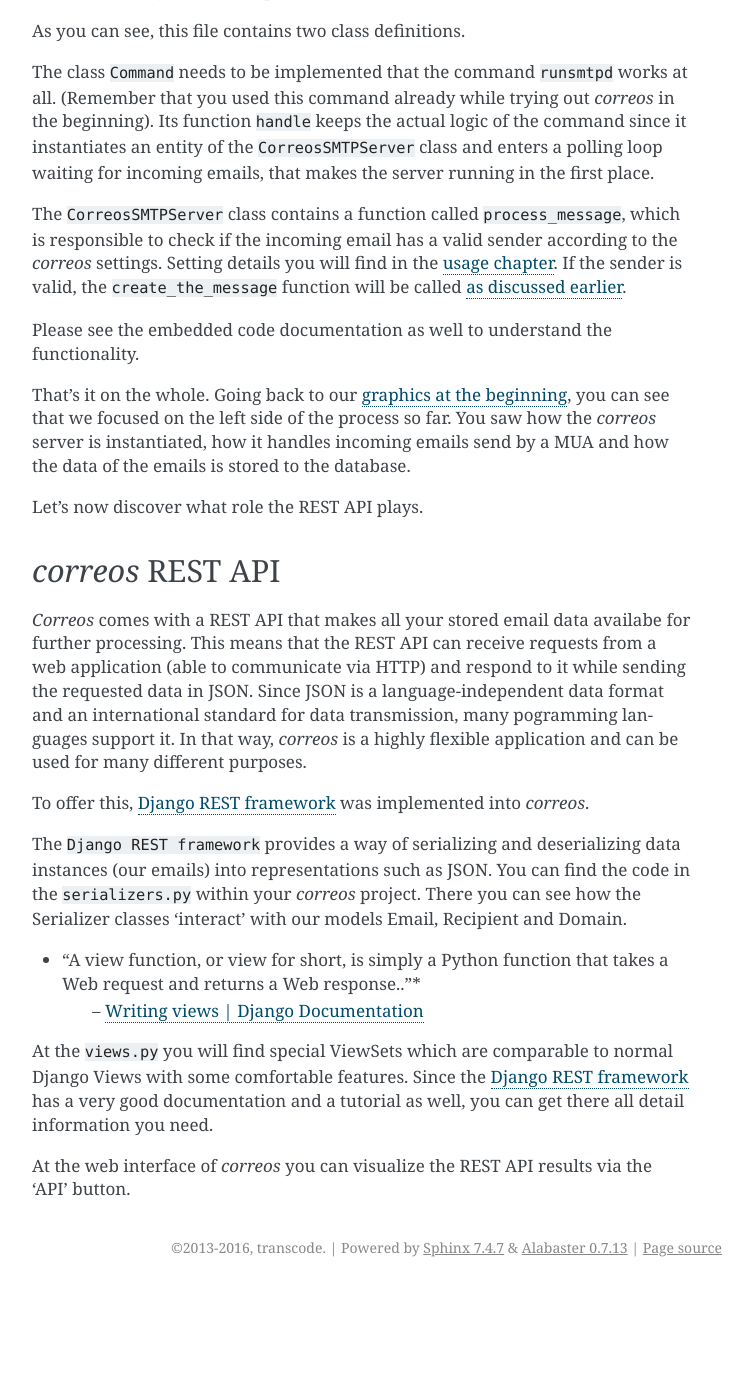
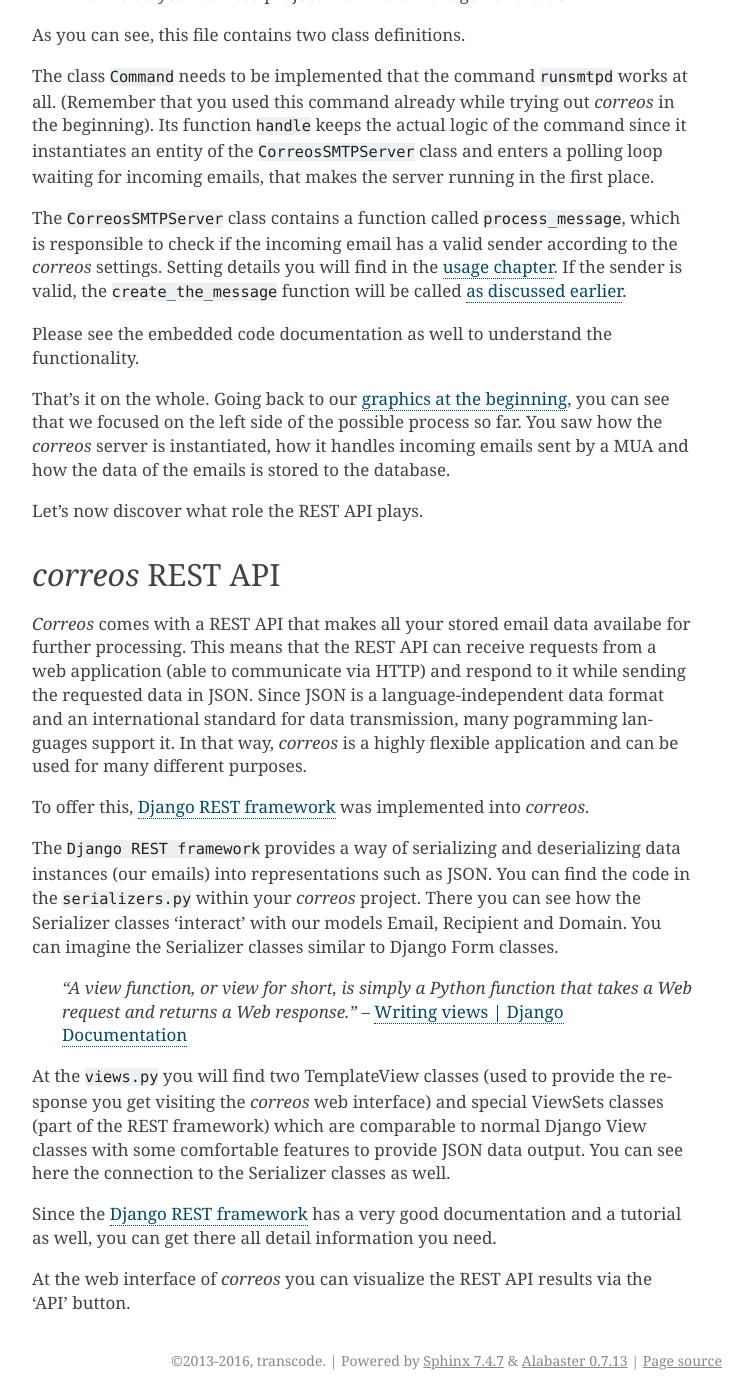
Before and after one commit to transcode-de/correos, a Sphinx documentation site: the page built from docs/source/tutorial.rst, in a window 1280 px wide and 1400 px high, scrolled down 3237 px. Shown: the whole window, without its empty margins (388-1141 px from the left). Built offline with Sphinx 7.4.7, drawn with Linux system fonts in a browser that asks for light colours; before the commit the page ends 4524 px from its top, so only the background shows below that; some of the changed text lies outside the part shown.

Commit message:
docs: Added some content and marked quotations

```diff
--- a/docs/source/tutorial.rst
+++ b/docs/source/tutorial.rst
@@ -126,7 +126,7 @@ linked above.
 models and database
 -------------------
 
-* "A model is the single, definitive source of information about your data. It contains the essential fields and behaviors of the data you’re storing. Generally, each model maps to a single database table."*
+    *"A model is the single, definitive source of information about your data. It contains the essential fields and behaviors of the data you’re storing. Generally, each model maps to a single database table."*
     -- `Models | Django Documentation <https://docs.djangoproject.com/en/1.9/topics/db/models/>`_
 
 If you navigate to your *correos* project and open the file ``models.py`` you
@@ -195,9 +195,9 @@ functionality.
 
 That's it on the whole. Going back to our
 :ref:`graphics at the beginning <correosgraphics>`, you can see that we
-focused on the left side of the process so far. You saw how the *correos*
-server is instantiated, how it handles incoming emails send by a MUA and how
-the data of the emails is stored to the database.
+focused on the left side of the possible process so far. You saw how the
+*correos* server is instantiated, how it handles incoming emails sent by a
+MUA and how the data of the emails is stored to the database.
 
 Let's now discover what role the REST API plays.
 
@@ -220,16 +220,21 @@ The ``Django REST framework`` provides a way of serializing and deserializing
 data instances (our emails) into representations such as JSON. You can find
 the code in the ``serializers.py`` within your *correos* project. There you
 can see how the Serializer classes 'interact' with our models Email, Recipient
-and Domain.
+and Domain. You can imagine the Serializer classes similar to Django Form
+classes.
 
-* "A view function, or view for short, is simply a Python function that takes a Web request and returns a Web response.."*
+    *"A view function, or view for short, is simply a Python function that takes a Web request and returns a Web response."*
     -- `Writing views | Django Documentation <https://docs.djangoproject.com/en/1.9/topics/http/views/>`_
 
-At the ``views.py`` you will find special ViewSets which are comparable to
-normal Django Views with some comfortable features. Since the
-`Django REST framework <http://www.django-rest-framework.org/>`_ has a very
-good documentation and a tutorial as well, you can get there all detail
-information you need.
+At the ``views.py`` you will find two TemplateView classes (used to
+provide the response you get visiting the *correos* web interface) and special
+ViewSets classes (part of the REST framework) which are comparable to normal
+Django View classes with some comfortable features to provide JSON data output.
+You can see here the connection to the Serializer classes as well.
+
+Since the `Django REST framework <http://www.django-rest-framework.org/>`_
+has a very good documentation and a tutorial as well, you can get there all
+detail information you need.
 
 At the web interface of *correos* you can visualize the REST API results
 via the 'API' button.
```
